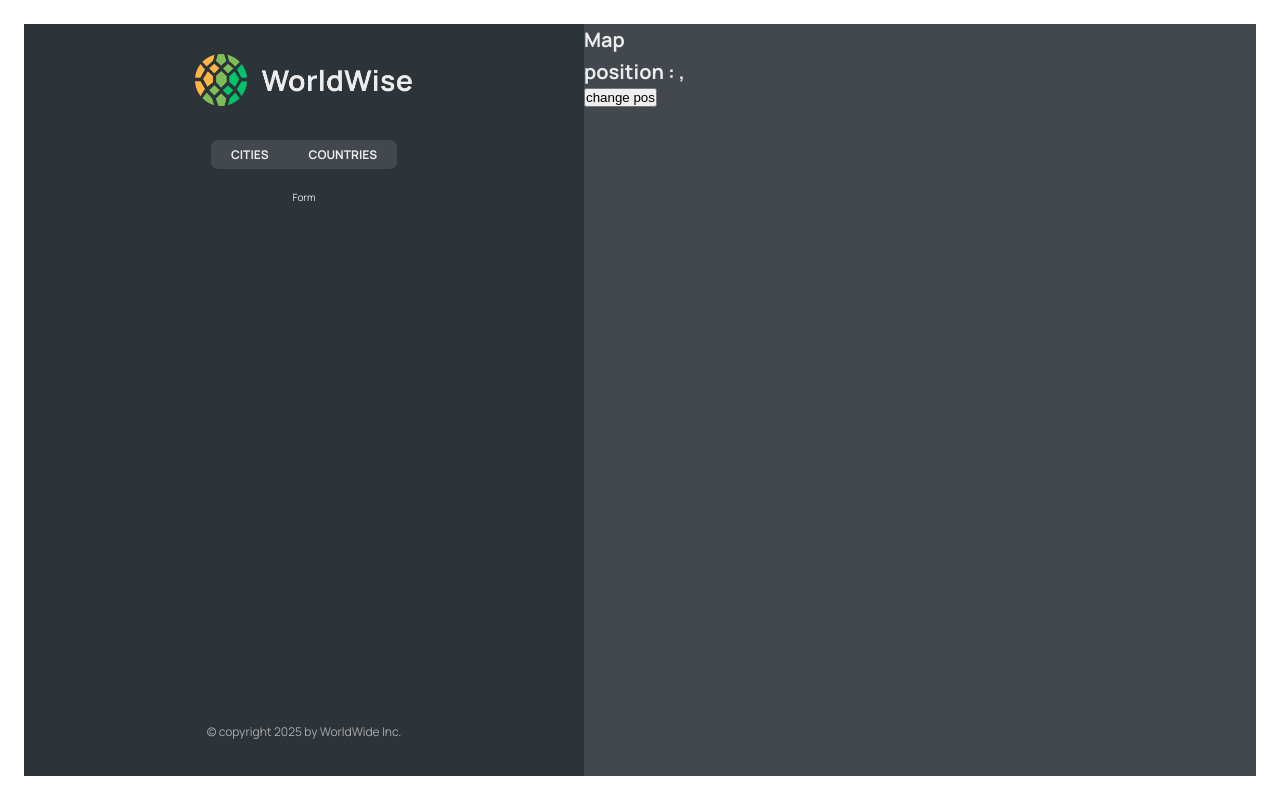
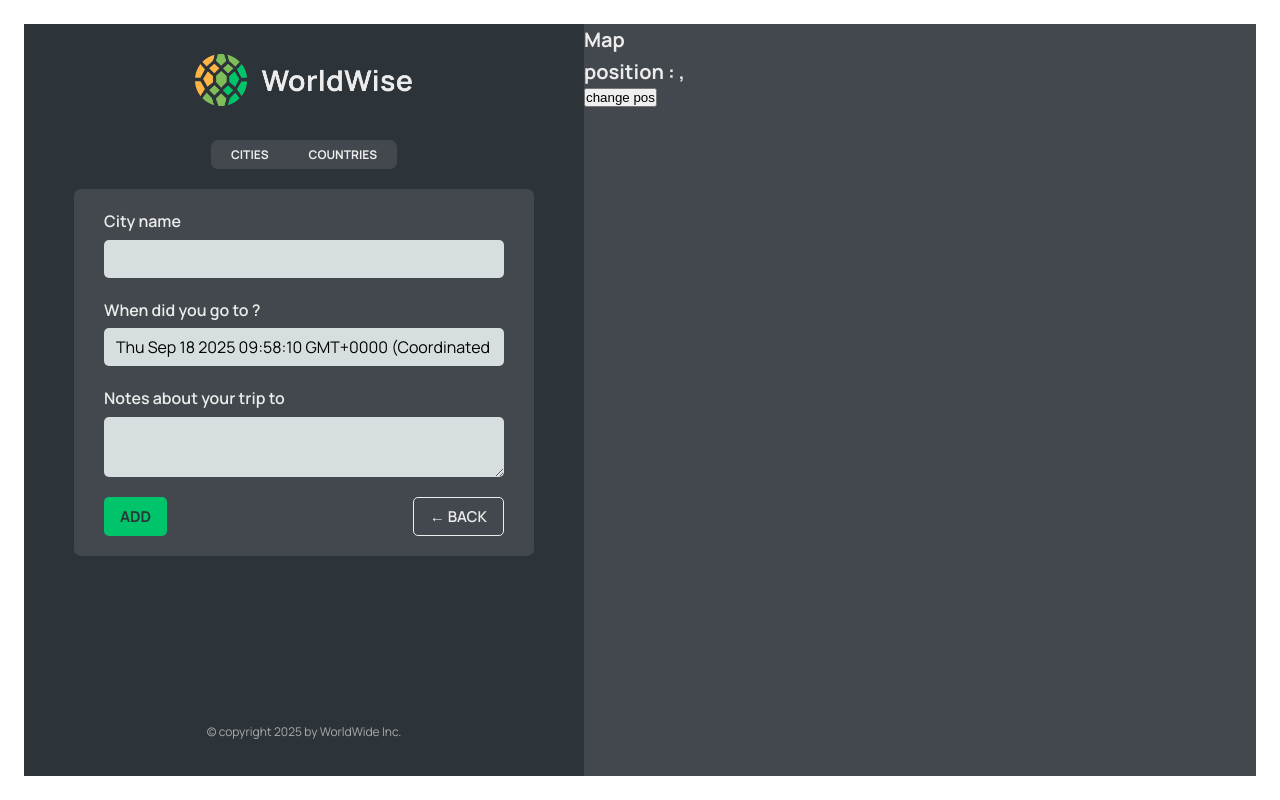
Before and after one commit to ashutosh-mishra-dev/worldwise-react-practice-project-by-udemy, a React (Vite) app: page /app/form in a window 1280 px wide. Built offline with nearby package versions, Linux system fonts and the light colour scheme; data requests are answered from the project's data file.

Commit message:
learn about useNavigate hook and <Navigate /> component

```diff
--- a/src/App.jsx
+++ b/src/App.jsx
@@ -1,5 +1,5 @@
 import { useEffect, useState } from "react";
-import { BrowserRouter, Route, Routes } from "react-router-dom";
+import { BrowserRouter, Navigate, Route, Routes } from "react-router-dom";
 
 import Product from "./pages/Product";
 import Homepage from "./pages/Homepage";
@@ -10,6 +10,7 @@
 import CityList from "./components/CityList";
 import CountryList from "./components/CountryList";
 import City from "./components/City";
+import Form from "./components/Form";
 
 const BASE_URL = "http://localhost:8000";
 
@@ -42,10 +43,7 @@
         <Route path="login" element={<Login />} />
 
         <Route path="app" element={<AppLayout />}>
-          <Route
-            index
-            element={<CityList cities={cities} isLoading={isLoading} />}
-          />
+          <Route index element={<Navigate replace to="cities" />} />
           <Route path="cities/:id" element={<City />} />
           <Route
             path="cities"
@@ -55,7 +53,7 @@
             path="countries"
             element={<CountryList cities={cities} isLoading={isLoading} />}
           />
-          <Route path="form" element={<p>Form</p>} />
+          <Route path="form" element={<Form />} />
         </Route>
 
         <Route path="*" element={<PageNotFound />} />
--- /dev/null
+++ b/src/components/Button.jsx
@@ -0,0 +1,11 @@
+import styles from "./Button.module.css";
+
+function Button({ children, onClick, type }) {
+  return (
+    <button onClick={onClick} className={`${styles.btn} ${styles[type]}`}>
+      {children}
+    </button>
+  );
+}
+
+export default Button;
--- a/src/components/CityItem.jsx
+++ b/src/components/CityItem.jsx
@@ -33,6 +33,7 @@
     cityName: PropTypes.string.isRequired,
     date: PropTypes.string.isRequired,
     emoji: PropTypes.string.isRequired,
-    id: PropTypes.number.isRequired,
+    id: PropTypes.string.isRequired,
+    position: PropTypes.object.isRequired,
   }).isRequired,
 };
--- a/src/components/CountryList.jsx
+++ b/src/components/CountryList.jsx
@@ -32,7 +32,7 @@
   return (
     <ul className={styles.countryList}>
       {countries.map((country) => (
-        <CountryItem country={country} key={country.id} />
+        <CountryItem country={country} key={country.country} />
       ))}
     </ul>
   );
--- a/src/components/Form.jsx
+++ b/src/components/Form.jsx
@@ -3,6 +3,8 @@
 import { useState } from "react";
 
 import styles from "./Form.module.css";
+import Button from "./Button";
+import { useNavigate } from "react-router-dom";
 
 export function convertToEmoji(countryCode) {
   const codePoints = countryCode
@@ -13,6 +15,8 @@
 }
 
 function Form() {
+  const navigate = useNavigate();
+
   const [cityName, setCityName] = useState("");
   const [country, setCountry] = useState("");
   const [date, setDate] = useState(new Date());
@@ -49,8 +53,15 @@
       </div>
 
       <div className={styles.buttons}>
-        <button>Add</button>
-        <button>&larr; Back</button>
+        <Button type="primary">Add</Button>
+        <Button
+          type="back"
+          onClick={(e) => {
+            e.preventDefault();
+            navigate(-1);
+          }}>
+          &larr; Back
+        </Button>
       </div>
     </form>
   );
--- a/src/components/Map.jsx
+++ b/src/components/Map.jsx
@@ -1,13 +1,14 @@
-import { useSearchParams } from "react-router-dom";
+import { useNavigate, useSearchParams } from "react-router-dom";
 import styles from "./Map.module.css";
 
 function Map() {
+  const navigate = useNavigate();
+
   const [searchParams, setSearchParams] = useSearchParams();
   const lat = searchParams.get("lat");
   const lng = searchParams.get("lng");
-
   return (
-    <div className={styles.mapContainer}>
+    <div className={styles.mapContainer} onClick={() => navigate("form")}>
       <h1>Map</h1>
       <h1>
         position : {lat} , {lng}
```
